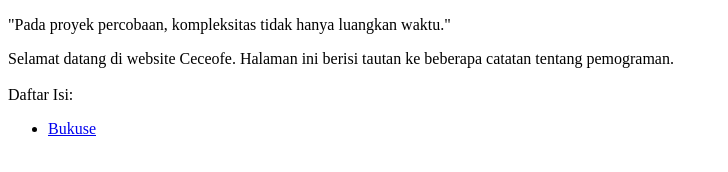
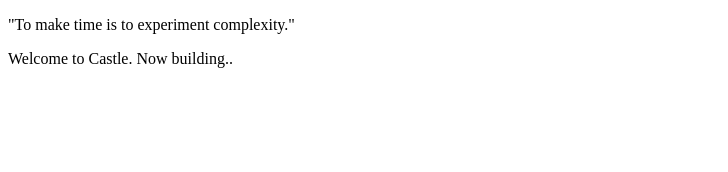
Before and after one commit to ccov/ccov.github.io, a plain HTML site: page index.html in a window 1280 px wide. Shown: the whole page, without its empty margins (0-728 px from the left). Drawn offline with Linux system fonts and the light colour scheme.

Commit message:
new build

```diff
--- a/index.html
+++ b/index.html
@@ -4,18 +4,10 @@
 </head>
 <body>
 	<p>
-		"Pada proyek percobaan, kompleksitas tidak hanya luangkan waktu."
+		"To make time is to experiment complexity."
 	</p>
 	<p>
-		Selamat datang di website Ceceofe. Halaman ini berisi tautan ke beberapa catatan tentang
-		pemograman.<br />
-		<br />
-		Daftar Isi:
+		Welcome to Castle. Now building..
 	</p>
-	<ul>
-		<li>
-			<a href="https://gist.github.com/ccov/4f53d549896ff279eac39c8797c090f8">Bukuse</a>
-		</li>
-	</ul>
 </body>
 </html>
```
